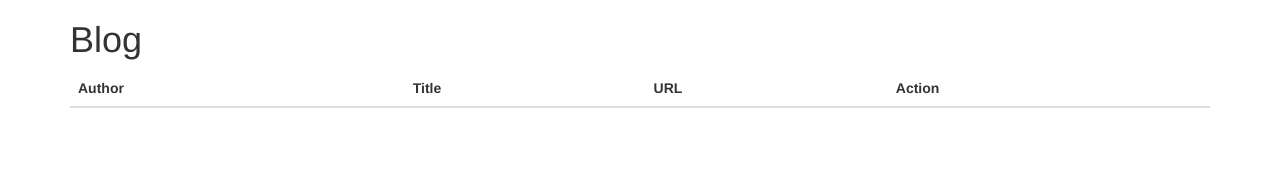
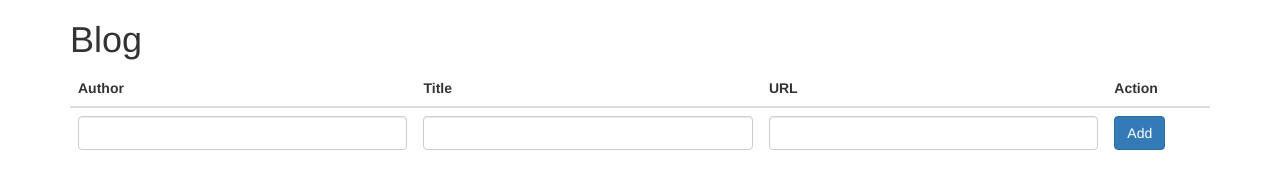
Before and after one commit to pilifs/backbone-blogroll-tut, a website: page index.html in a window 1280 px wide. Drawn offline with Linux system fonts and the light colour scheme; files that its build step writes are made by us from their sources.

Commit message:
Input fields for adding new blog

```diff
--- a/index.html
+++ b/index.html
@@ -30,6 +30,12 @@
           <th>URL</th>
           <th>Action</th>
         </tr>
+        <tr>
+          <td><input type="text" class="form-control author-input"></td>
+          <td><input type="text" class="form-control title-input"></td>
+          <td><input type="text" class="form-control url-input"></td>
+          <td><button class="btn btn-primary add-blog">Add</button></td>
+        </tr>
       </thead>
       <!-- Backbone Blogs list -->
       <tbody class="blogs-list"></tbody>
```
